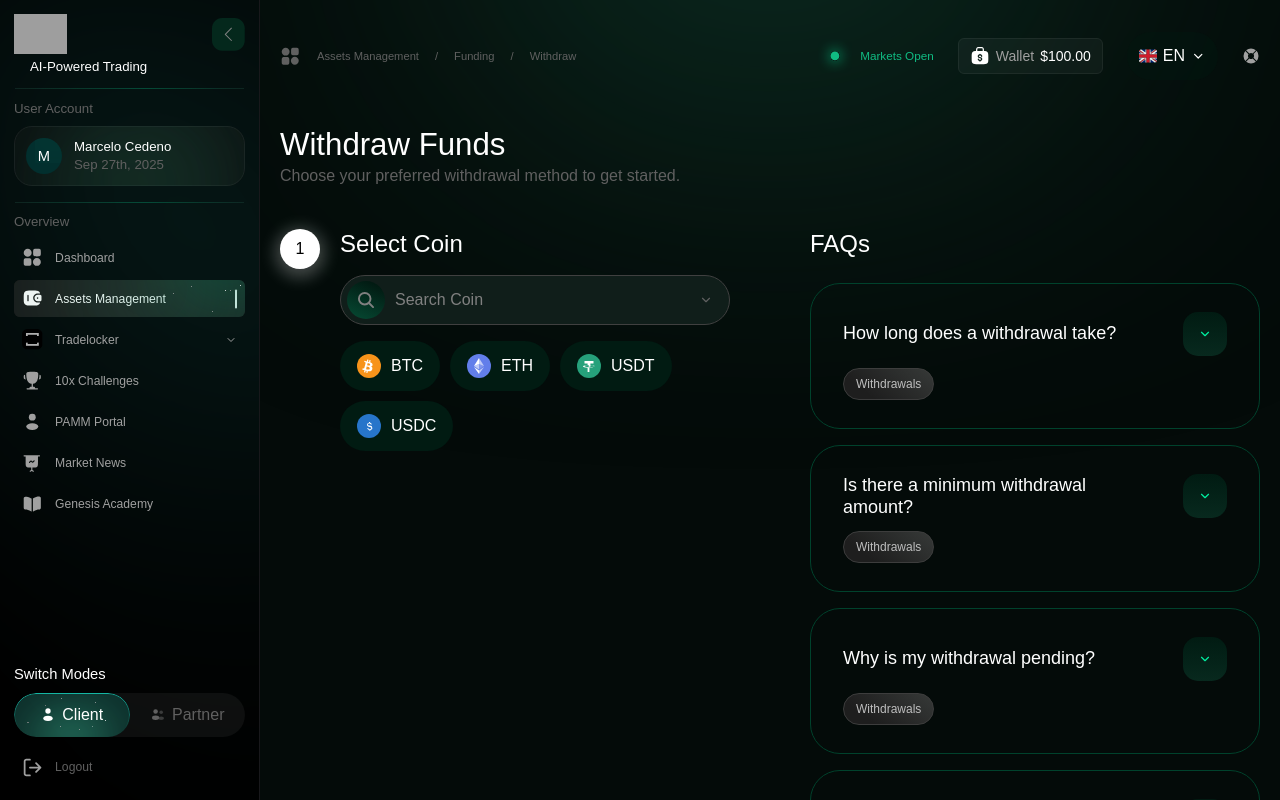
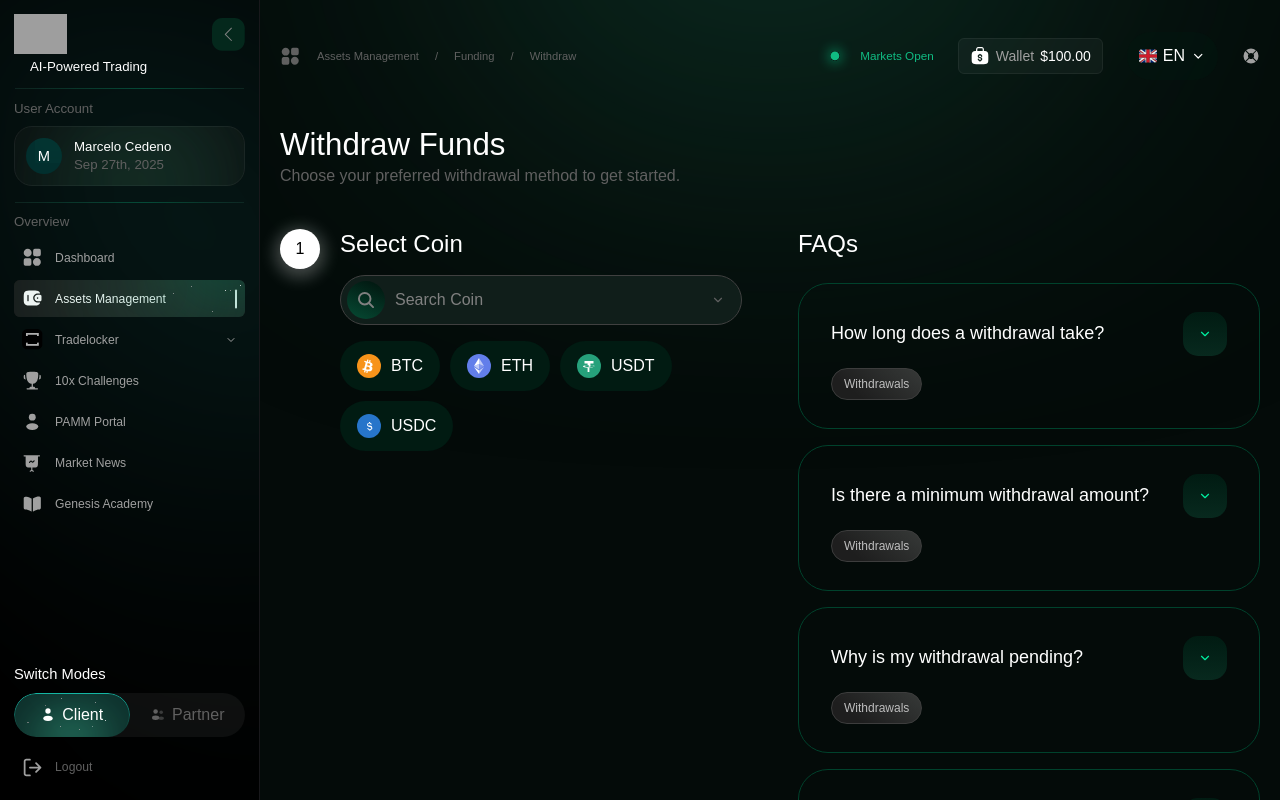
Before and after one commit to Mdx2025/GenesisFxDashboardMDX, a React (Vite) app: page /withdraw in a window 1280 px wide. Built offline with nearby package versions, Linux system fonts and the light colour scheme; grey boxes are pictures that could not be loaded; a web font is replaced by a local one.

Commit message:
fix: true 50/50 split with basis-1/2 from xl, remove max-w cap on steps column

```diff
--- a/src/pages/DepositPage.tsx
+++ b/src/pages/DepositPage.tsx
@@ -273,9 +273,9 @@ export default function DepositPage() {
             </p>
           </div>
 
-          <div className="flex flex-col xl:flex-row gap-10 xl:gap-20 3xl:gap-14 4xl:gap-20">
+          <div className="flex flex-col xl:flex-row gap-10 xl:gap-14">
             {/* Steps column */}
-            <div className="flex-1 max-w-[650px] 3xl:max-w-none 3xl:basis-1/2 4xl:basis-1/2">
+            <div className="xl:basis-1/2 xl:min-w-0">
               {/* Step 1: Select Coin */}
               <div className="flex gap-5">
                 <div className="flex flex-col items-center shrink-0">
@@ -391,7 +391,7 @@ export default function DepositPage() {
             </div>
 
             {/* FAQs column */}
-            <div className="w-full xl:flex-1 3xl:basis-1/2 4xl:basis-1/2">
+            <div className="w-full xl:basis-1/2 xl:min-w-0">
               <h2 className="text-[24px] font-normal mb-6 leading-[30px]">FAQs</h2>
               <div className="space-y-4">
                 {FAQS.map((faq, i) => (
--- a/src/pages/WithdrawPage.tsx
+++ b/src/pages/WithdrawPage.tsx
@@ -192,9 +192,9 @@ export default function WithdrawPage() {
             </p>
           </div>
 
-          <div className="flex flex-col xl:flex-row gap-10 xl:gap-20 3xl:gap-14 4xl:gap-20">
+          <div className="flex flex-col xl:flex-row gap-10 xl:gap-14">
             {/* Steps column */}
-            <div className="flex-1 max-w-[650px] 3xl:max-w-none 3xl:basis-1/2 4xl:basis-1/2">
+            <div className="xl:basis-1/2 xl:min-w-0">
               {/* Step 1: Select Coin */}
               <div className="flex gap-5">
                 <div className="flex flex-col items-center shrink-0">
@@ -324,7 +324,7 @@ export default function WithdrawPage() {
             </div>
 
             {/* FAQs column */}
-            <div className="w-full xl:flex-1 3xl:basis-1/2 4xl:basis-1/2">
+            <div className="w-full xl:basis-1/2 xl:min-w-0">
               <h2 className="text-[24px] font-normal mb-6 leading-[30px]">FAQs</h2>
               <div className="space-y-4">
                 {FAQS.map((faq, i) => (
```
